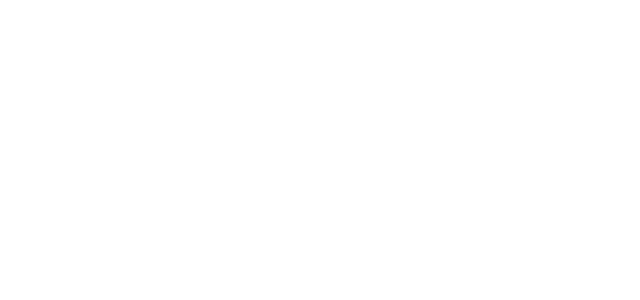
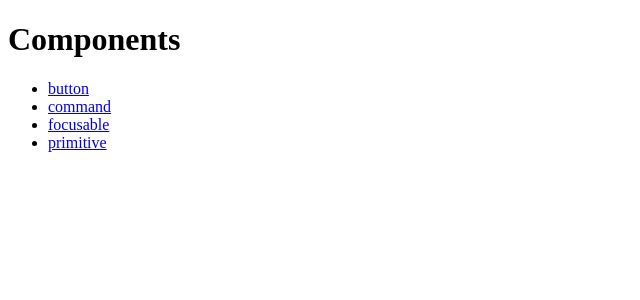
Before and after one commit to blro0319/ui-primitives, a Vue app in the folder packages/vue/: page /components in a window 1280 px wide. Before the commit this address had no page. Shown: the top 300 px of the page, without its empty margins (0-640 px from the left). Built offline with nearby package versions, Linux system fonts and the light colour scheme.

Commit message:
chore: Composables playground

```diff
--- a/packages/vue/playground/main.ts
+++ b/packages/vue/playground/main.ts
@@ -5,17 +5,32 @@
 const router = createRouter({
   history: createWebHistory(),
   routes: [
-    { path: "/", component: () => import("./pages/index.vue") },
-    ...Object.keys(import.meta.glob("./pages/components/*/index.vue")).map(
-      (path) => {
-        const name = path.replace(/.*?([^/]+)\/index\.vue$/, "$1");
-        return {
-          path: `/components/${name}`,
-          component: () => import(`./pages/components/${name}/index.vue`),
-        };
-      }
-    ),
+    {
+      path: "/",
+      component: () => import("./pages/index.vue"),
+    },
+    {
+      path: "/components",
+      component: () => import("./pages/components/index.vue"),
+    },
+    ...p(import.meta.glob("./pages/components/*/index.vue")).map((name) => ({
+      path: `/components/${name}`,
+      component: () => import(`./pages/components/${name}/index.vue`),
+    })),
+    {
+      path: "/composables",
+      component: () => import("./pages/composables/index.vue"),
+    },
+    ...p(import.meta.glob("./pages/composables/*/index.vue")).map((name) => ({
+      path: `/composables/${name}`,
+      component: () => import(`./pages/composables/${name}/index.vue`),
+    })),
   ],
 });
 
 createApp(App).use(router).mount("#app");
+
+function p(globs: Record<string, unknown>) {
+  const paths = Object.keys(globs);
+  return paths.map((path) => path.replace(/.*?([^/]+)\/index\.vue$/, "$1"));
+}
--- /dev/null
+++ b/packages/vue/playground/pages/components/index.vue
@@ -0,0 +1,20 @@
+<script setup lang="ts">
+defineOptions({
+  name: "PlaygroundComponents",
+});
+
+const PAGES = Object.keys(import.meta.glob("./*/index.vue")).map((path) => {
+  return path.replace(/.*?([^/]+)\/index\.vue$/, "$1");
+});
+</script>
+
+<template>
+  <div>
+    <h1>Components</h1>
+    <ul>
+      <li v-for="page in PAGES" :key="page">
+        <RouterLink :to="`/components/${page}`">{{ page }}</RouterLink>
+      </li>
+    </ul>
+  </div>
+</template>
--- /dev/null
+++ b/packages/vue/playground/pages/composables/index.vue
@@ -0,0 +1,20 @@
+<script setup lang="ts">
+defineOptions({
+  name: "PlaygroundComposables",
+});
+
+const PAGES = Object.keys(import.meta.glob("./*/index.vue")).map((path) => {
+  return path.replace(/.*?([^/]+)\/index\.vue$/, "$1");
+});
+</script>
+
+<template>
+  <div>
+    <h1>Composables</h1>
+    <ul>
+      <li v-for="page in PAGES" :key="page">
+        <RouterLink :to="`/composables/${page}`">{{ page }}</RouterLink>
+      </li>
+    </ul>
+  </div>
+</template>
--- /dev/null
+++ b/packages/vue/playground/pages/composables/use-keyboard-modality/index.vue
@@ -0,0 +1,17 @@
+<script setup lang="ts">
+import { VFocusable, useKeyboardModality } from "@blro/ui-primitives-vue";
+
+defineOptions({
+  name: "UseKeyboardModalityPlayground",
+});
+
+const isKeyboardModality = useKeyboardModality();
+</script>
+
+<template>
+  <div>
+    <h1>useKeyboardModality</h1>
+    {{ isKeyboardModality }}
+    <VFocusable as="button">Button</VFocusable>
+  </div>
+</template>
--- a/packages/vue/playground/pages/index.vue
+++ b/packages/vue/playground/pages/index.vue
@@ -1,12 +1,6 @@
 <script setup lang="ts">
 defineOptions({
   name: "PlaygroundHome",
-});
-
-const COMPONENTS = Object.keys(
-  import.meta.glob("./components/*/index.vue")
-).map((path) => {
-  return path.replace(/.*?([^/]+)\/index\.vue$/, "$1");
 });
 </script>
 
@@ -14,10 +8,11 @@
   <div>
     <h1>Blro UI Primitives</h1>
     <ul>
-      <li v-for="component in COMPONENTS" :key="component">
-        <RouterLink :to="`/components/${component}`">
-          {{ component }}
-        </RouterLink>
+      <li>
+        <RouterLink to="/components">components</RouterLink>
+      </li>
+      <li>
+        <RouterLink to="/composables">composables</RouterLink>
       </li>
     </ul>
   </div>
```
